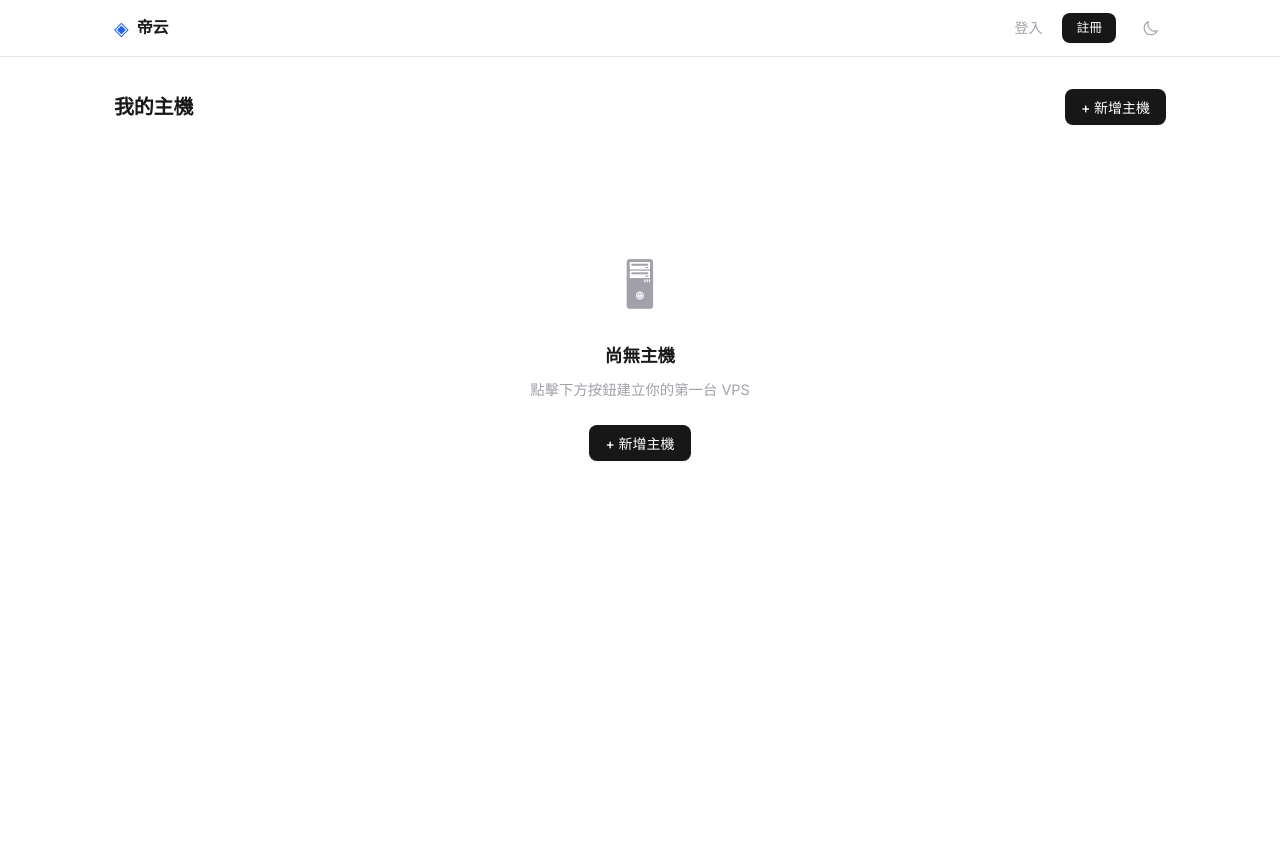
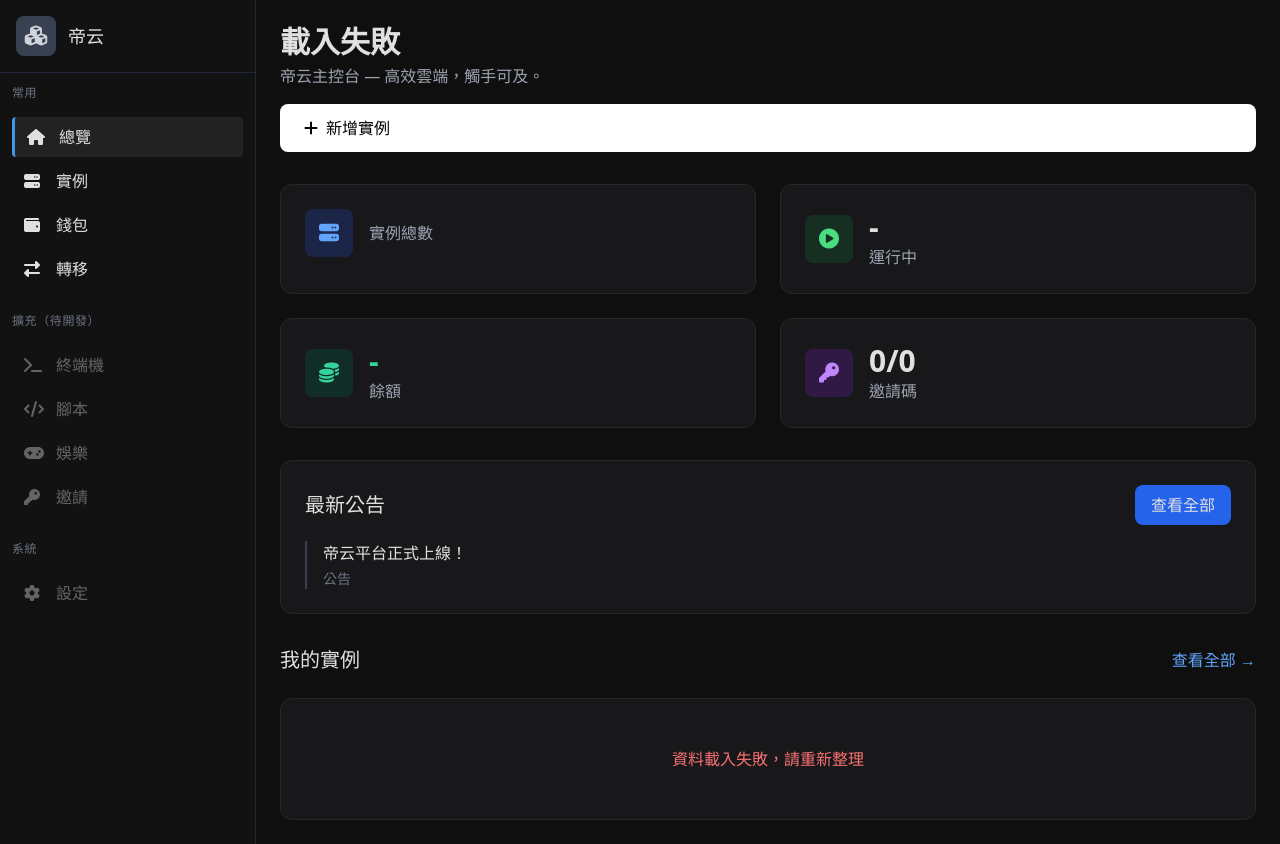
Before and after one commit to diacg-longxiadi/vps-platform, a FastAPI app: template templates/dashboard.html in a window 1280 px wide. Before the commit the page ends 461 px from the top, so only its background shows below. Run offline with FastAPI, Linux system fonts and the light colour scheme; the template is opened without the code that fills it, so the values that code supplies are empty; some libraries are stand-ins or nearby versions.

Commit message:
feat: add /api/user/profile + /api/instances GET, dashboard JS fetch dynamic loading

```diff
--- a/main.py
+++ b/main.py
@@ -416,6 +416,27 @@ async def instance_detail(request: Request, inst_id: int, user=Depends(get_curre
 
 # ── API 路由 ──
 
+@app.get("/api/user/profile")
+async def api_user_profile(user=Depends(get_current_user)):
+    if not user:
+        return {"error": "未登入"}
+    return {"id": user["id"], "email": user["email"], "is_admin": user["is_admin"], "credits": user["credits"]}
+
+
+@app.get("/api/instances")
+async def api_instances(user=Depends(get_current_user)):
+    if not user:
+        return {"error": "未登入"}
+    async with aiosqlite.connect(DB_PATH) as db:
+        cursor = await db.execute(
+            "SELECT id, name, status, cpu, ram_mb, disk_gb, ipv4, ipv6, quota_gb, created_at FROM instances WHERE user_id=? ORDER BY created_at DESC",
+            (user["id"],))
+        rows = await cursor.fetchall()
+    return [{"id": r[0], "name": r[1], "status": r[2], "cpu": r[3], "ram_mb": r[4],
+             "disk_gb": r[5], "ipv4": r[6] or "—", "ipv6": r[7] or "—",
+             "quota_gb": r[8], "created_at": r[9]} for r in rows]
+
+
 @app.post("/api/instances/create")
 async def api_create_instance(request: Request, user=Depends(get_current_user)):
     if not user:
--- a/templates/dashboard.html
+++ b/templates/dashboard.html
@@ -1,99 +1,207 @@
-{% extends "base.html" %}
-{% block title %}主控台 - VPS 平台{% endblock %}
-{% block content %}
-<div class="dashboard-header">
-  <h1>我的主機</h1>
-  <button class="btn btn-primary" onclick="showCreateModal()">+ 新增主機</button>
+<!DOCTYPE html>
+<html lang="zh-TW">
+<head>
+  <meta charset="UTF-8">
+  <meta name="viewport" content="width=device-width, initial-scale=1.0">
+  <title>帝云 - 主控台</title>
+  <script src="https://cdn.tailwindcss.com"></script>
+  <link rel="stylesheet" href="https://cdnjs.cloudflare.com/ajax/libs/font-awesome/6.4.0/css/all.min.css">
+  <style>
+    body { background-color: #0f0f0f; color: #e0e0e0; }
+    .sidebar-item.active { background-color: #222; border-left: 3px solid #4299e1; }
+    .card-box { background-color: #18181b; border: 1px solid #27272a; }
+    .card-hover:hover { border-color: #3f3f46; }
+  </style>
+</head>
+<body class="flex min-h-screen">
+
+  <!-- 左側選單 -->
+  <aside class="w-64 bg-[#121212] border-r border-gray-800 flex-shrink-0 hidden md:block">
+    <div class="p-4 border-b border-gray-800">
+      <div class="flex items-center gap-3">
+        <div class="w-10 h-10 rounded-lg bg-gray-700 flex items-center justify-center">
+          <i class="fa-solid fa-cubes text-xl text-gray-300"></i>
+        </div>
+        <span class="text-lg font-medium">帝云</span>
+      </div>
+    </div>
+    <nav class="p-3">
+      <div class="mb-4 text-xs text-gray-500 uppercase tracking-wider">常用</div>
+      <a href="/dashboard" class="sidebar-item active flex items-center gap-3 px-3 py-2 rounded mb-1">
+        <i class="fa-solid fa-house w-5"></i><span>總覽</span>
+      </a>
+      <a href="/instances" class="sidebar-item flex items-center gap-3 px-3 py-2 rounded mb-1 hover:bg-gray-800">
+        <i class="fa-solid fa-server w-5"></i><span>實例</span>
+      </a>
+      <a href="/wallet" class="sidebar-item flex items-center gap-3 px-3 py-2 rounded mb-1 hover:bg-gray-800">
+        <i class="fa-solid fa-wallet w-5"></i><span>錢包</span>
+      </a>
+      <a href="/transfer" class="sidebar-item flex items-center gap-3 px-3 py-2 rounded mb-1 hover:bg-gray-800">
+        <i class="fa-solid fa-right-left w-5"></i><span>轉移</span>
+      </a>
+      <div class="mb-4 mt-6 text-xs text-gray-500 uppercase tracking-wider">擴充（待開發）</div>
+      <div class="opacity-40 pointer-events-none">
+        <a href="#" class="sidebar-item flex items-center gap-3 px-3 py-2 rounded mb-1"><i class="fa-solid fa-terminal w-5"></i><span>終端機</span></a>
+        <a href="#" class="sidebar-item flex items-center gap-3 px-3 py-2 rounded mb-1"><i class="fa-solid fa-code w-5"></i><span>腳本</span></a>
+        <a href="#" class="sidebar-item flex items-center gap-3 px-3 py-2 rounded mb-1"><i class="fa-solid fa-gamepad w-5"></i><span>娛樂</span></a>
+        <a href="#" class="sidebar-item flex items-center gap-3 px-3 py-2 rounded mb-1"><i class="fa-solid fa-key w-5"></i><span>邀請</span></a>
+      </div>
+      <div class="mb-4 mt-6 text-xs text-gray-500 uppercase tracking-wider">系統</div>
+      <div class="opacity-40 pointer-events-none">
+        <a href="#" class="sidebar-item flex items-center gap-3 px-3 py-2 rounded mb-1"><i class="fa-solid fa-cog w-5"></i><span>設定</span></a>
+      </div>
+    </nav>
+  </aside>
+
+  <!-- 主內容區 -->
+  <main class="flex-1 p-6 overflow-auto">
+    <div id="greeting" class="mb-8">
+      <h1 class="text-3xl font-semibold">載入中...</h1>
+      <p class="text-gray-400 mt-1">帝云主控台 — 高效雲端，觸手可及。</p>
+      <a href="/instances/create" class="mt-4 inline-block bg-white text-black px-6 py-3 rounded-lg font-medium flex items-center gap-2 hover:bg-gray-200 transition">
+        <i class="fa-solid fa-plus"></i> 新增實例
+      </a>
     </div>
 
-{% if instances %}
-<div class="instance-grid">
-{% for inst in instances %}
-  <a href="/instance/{{ inst.id }}" style="text-decoration:none;color:inherit">
-  <div class="instance-card">
-    <div class="header">
-      <span class="name">{{ inst.name }}</span>
-      <span class="status-badge {{ inst.status }}">{{ inst.status == 'running' and '● 運行中' or '● 已停止' }}</span>
+    <!-- 統計卡片區 -->
+    <div class="grid grid-cols-1 md:grid-cols-2 gap-6 mb-8">
+      <div class="card-box card-hover p-6 rounded-xl">
+        <div class="flex items-center gap-4">
+          <div class="w-12 h-12 rounded-lg bg-blue-900/40 flex items-center justify-center text-blue-400">
+            <i class="fa-solid fa-server text-xl"></i>
           </div>
-    <div class="row"><span class="l">IPv4</span><span class="v">{{ inst.ipv4 }}</span></div>
-    <div class="row"><span class="l">IPv6</span><span class="v" style="font-size:.7rem">{{ inst.ipv6 }}</span></div>
-    <div class="sep"></div>
-    <div class="row"><span class="l">CPU</span><span class="v">{{ inst.cpu }} 核</span></div>
-    <div class="row"><span class="l">記憶體</span><span class="v">{{ inst.ram_mb }} MB</span></div>
-    <div class="row"><span class="l">儲存</span><span class="v">{{ inst.disk_gb }} GB</span></div>
-    <div class="row"><span class="l">流量配額</span><span class="v">{{ inst.quota_gb }} GB/月</span></div>
-  </div>
-  </a>
-{% endfor %}
-</div>
-{% else %}
-<div class="empty-state">
-  <div class="icon">🖥</div>
-  <h3>尚無主機</h3>
-  <p>點擊下方按鈕建立你的第一台 VPS</p>
-  <button class="btn btn-primary" onclick="showCreateModal()">+ 新增主機</button>
-</div>
-{% endif %}
-
-<!-- Create Modal -->
-<div class="modal-overlay" id="createModal">
-  <div class="modal">
-    <span class="close" onclick="hideCreateModal()">&times;</span>
-    <h2>新增 VPS 主機</h2>
-    <form id="createForm" onsubmit="return createInstance(event)">
-      <div class="form-group">
-        <label>主機名稱</label>
-        <input type="text" name="name" required pattern="[a-z0-9][a-z0-9-]{1,31}" placeholder="my-server">
-      </div>
-      <div class="form-row">
-        <div class="form-group">
-          <label>CPU (核心)</label>
-          <input type="number" name="cpu" value="0.2" step="0.1" min="0.1">
-        </div>
-        <div class="form-group">
-          <label>記憶體 (MB)</label>
-          <input type="number" name="ram_mb" value="256" step="64" min="128">
+          <div>
+            <div id="total-instances" class="text-3xl font-bold">-</div>
+            <div class="text-gray-400">實例總數</div>
           </div>
         </div>
-      <div class="form-group">
-        <label>儲存 (GB)</label>
-        <input type="number" name="disk_gb" value="5" min="1">
       </div>
-      <button class="btn btn-primary" type="submit" id="createBtn">建立</button>
-    </form>
-    <div class="result" id="createResult">
-      <strong>✅ 建立成功！</strong>
-      <pre id="resultInfo"></pre>
-      <button class="btn btn-outline btn-sm" onclick="hideCreateModal()" style="margin-top:8px">關閉</button>
+      <div class="card-box card-hover p-6 rounded-xl">
+        <div class="flex items-center gap-4">
+          <div class="w-12 h-12 rounded-lg bg-green-900/40 flex items-center justify-center text-green-400">
+            <i class="fa-solid fa-circle-play text-xl"></i>
+          </div>
+          <div>
+            <div id="running-count" class="text-3xl font-bold">-</div>
+            <div class="text-gray-400">運行中</div>
+          </div>
+        </div>
+      </div>
+      <div class="card-box card-hover p-6 rounded-xl">
+        <div class="flex items-center gap-4">
+          <div class="w-12 h-12 rounded-lg bg-emerald-900/40 flex items-center justify-center text-emerald-400">
+            <i class="fa-solid fa-coins text-xl"></i>
+          </div>
+          <div>
+            <div id="balance" class="text-3xl font-bold text-emerald-400">-</div>
+            <div class="text-gray-400">餘額</div>
+          </div>
+        </div>
+      </div>
+      <div class="card-box card-hover p-6 rounded-xl">
+        <div class="flex items-center gap-4">
+          <div class="w-12 h-12 rounded-lg bg-purple-900/40 flex items-center justify-center text-purple-400">
+            <i class="fa-solid fa-key text-xl"></i>
+          </div>
+          <div>
+            <div class="text-3xl font-bold">0/0</div>
+            <div class="text-gray-400">邀請碼</div>
+          </div>
         </div>
       </div>
     </div>
 
+    <!-- 公告 -->
+    <div class="card-box p-6 rounded-xl mb-8">
+      <div class="flex justify-between items-center mb-4">
+        <h2 class="text-xl font-medium">最新公告</h2>
+        <button class="bg-blue-600 px-4 py-2 rounded-lg hover:bg-blue-500 transition">查看全部</button>
+      </div>
+      <div class="pl-4 border-l-2 border-gray-700">
+        <div class="font-medium">帝云平台正式上線！</div>
+        <div class="text-sm text-gray-500 mt-1">公告</div>
+      </div>
+    </div>
+
+    <!-- 我的實例 -->
+    <div class="mb-6 flex justify-between items-center">
+      <h2 class="text-xl font-medium">我的實例</h2>
+      <a href="/instances" class="text-blue-400 hover:text-blue-300">查看全部 →</a>
+    </div>
+    <div id="instance-list" class="card-box p-4 rounded-xl">
+      <div class="text-center text-gray-500 py-8">載入中...</div>
+    </div>
+  </main>
+
   <script>
-function showCreateModal(){
-  document.getElementById('createModal').classList.add('active');
-  document.getElementById('createResult').style.display='none';
-  document.getElementById('createForm').style.display='block';
+    async function loadDashboard() {
+      try {
+        // 1. 載入使用者資料
+        const [userRes, instRes] = await Promise.all([
+          fetch('/api/user/profile', { credentials: 'include' }),
+          fetch('/api/instances', { credentials: 'include' })
+        ]);
+
+        const user = await userRes.json();
+        const instances = await instRes.json();
+
+        // 2. 問候語
+        const hours = new Date().getHours();
+        let greeting = '午安';
+        if (hours < 6) greeting = '凌晨好';
+        else if (hours < 12) greeting = '早安';
+
+        document.getElementById('greeting').querySelector('h1').textContent =
+          greeting + '，' + (user.email ? user.email.split('@')[0] : '訪客');
+
+        // 3. 統計
+        document.getElementById('total-instances').textContent = instances.length;
+        document.getElementById('running-count').textContent =
+          instances.filter(i => i.status === 'running').length;
+        document.getElementById('balance').textContent =
+          user.credits != null ? user.credits : '0';
+
+        // 4. 實例列表
+        const container = document.getElementById('instance-list');
+        if (instances.length === 0) {
+          container.innerHTML = '<div class="text-center text-gray-500 py-8">' +
+            '<i class="fa-solid fa-server text-4xl mb-4 block"></i>' +
+            '<p class="mb-4">還沒有實例</p>' +
+            '<a href="/instances/create" class="bg-white text-black px-6 py-3 rounded-lg font-medium inline-block hover:bg-gray-200 transition">立即創建</a>' +
+            '</div>';
+          return;
         }
-function hideCreateModal(){
-  document.getElementById('createModal').classList.remove('active');
+
+        container.innerHTML = instances.map(inst => {
+          const statusColor = inst.status === 'running' ? 'text-green-400' : 'text-gray-500';
+          const statusText = inst.status === 'running' ? '運行中' : '已停止';
+          return '<a href="/instance/' + inst.id + '" class="block">' +
+            '<div class="flex items-center gap-4 p-3 rounded-lg hover:bg-gray-800 transition">' +
+              '<div class="w-12 h-12 rounded-lg bg-yellow-900/40 flex items-center justify-center text-yellow-400">' +
+                '<span class="font-bold">LXC</span>' +
+              '</div>' +
+              '<div class="flex-1">' +
+                '<div class="flex items-center gap-2">' +
+                  '<span class="text-xl font-semibold">' + (inst.name || '#' + inst.id) + '</span>' +
+                  '<span class="' + statusColor + ' text-sm">● ' + statusText + '</span>' +
+                  '<span class="bg-blue-900/40 text-blue-400 px-2 py-1 rounded text-xs">LXC</span>' +
+                '</div>' +
+                '<div class="text-sm text-gray-400 mt-1">' +
+                  (inst.cpu || '0.2') + ' CPU &nbsp;&nbsp; ' + (inst.ram_mb || '256') + ' MB &nbsp;&nbsp; ' + (inst.disk_gb || '5') + ' GB' +
+                '</div>' +
+              '</div>' +
+              '<div class="text-gray-500"><i class="fa-solid fa-chevron-right"></i></div>' +
+            '</div>' +
+          '</a>';
+        }).join('');
+      } catch (e) {
+        document.getElementById('greeting').querySelector('h1').textContent = '載入失敗';
+        document.getElementById('instance-list').innerHTML =
+          '<div class="text-center text-red-400 py-8">資料載入失敗，請重新整理</div>';
       }
-async function createInstance(e){
-  e.preventDefault();
-  const btn=document.getElementById('createBtn');
-  btn.disabled=true;btn.textContent='建立中...';
-  const form=new FormData(document.getElementById('createForm'));
-  try{
-    const r=await fetch('/api/instances/create',{method:'POST',body:form});
-    const d=await r.json();
-    if(d.error){alert('錯誤: '+d.error);return}
-    document.getElementById('createForm').style.display='none';
-    const info=document.getElementById('resultInfo');
-    info.textContent='名稱: '+d.name+'\nIP: '+d.ipv4+'\nIPv6: '+d.ipv6+'\n密碼: '+d.password+'\nCPU: '+d.cpu+' 核\nRAM: '+d.ram_mb+' MB\nDisk: '+d.disk_gb+' GB';
-    document.getElementById('createResult').style.display='block';
-    setTimeout(()=>location.reload(),3000);
-  }catch(e){alert('建立失敗: '+e.message)}
-  finally{btn.disabled=false;btn.textContent='建立'}
     }
+
+    loadDashboard();
   </script>
-{% endblock %}
+</body>
+</html>
```
Lines whose indentation alone changed are shown as unchanged.
